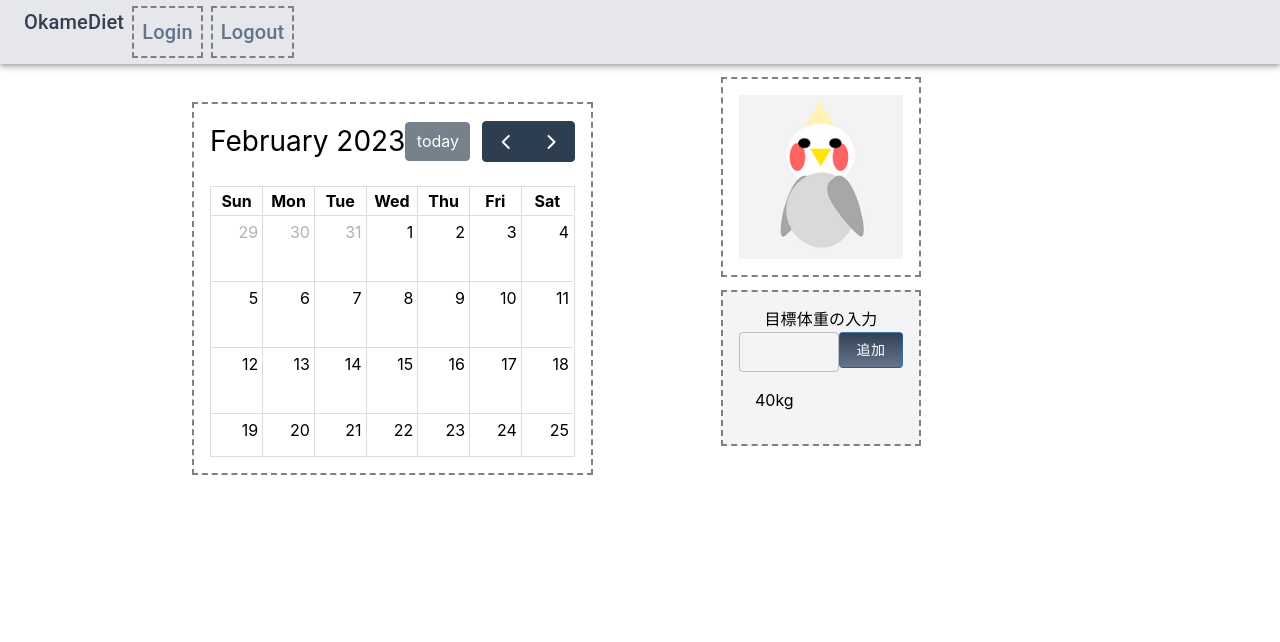
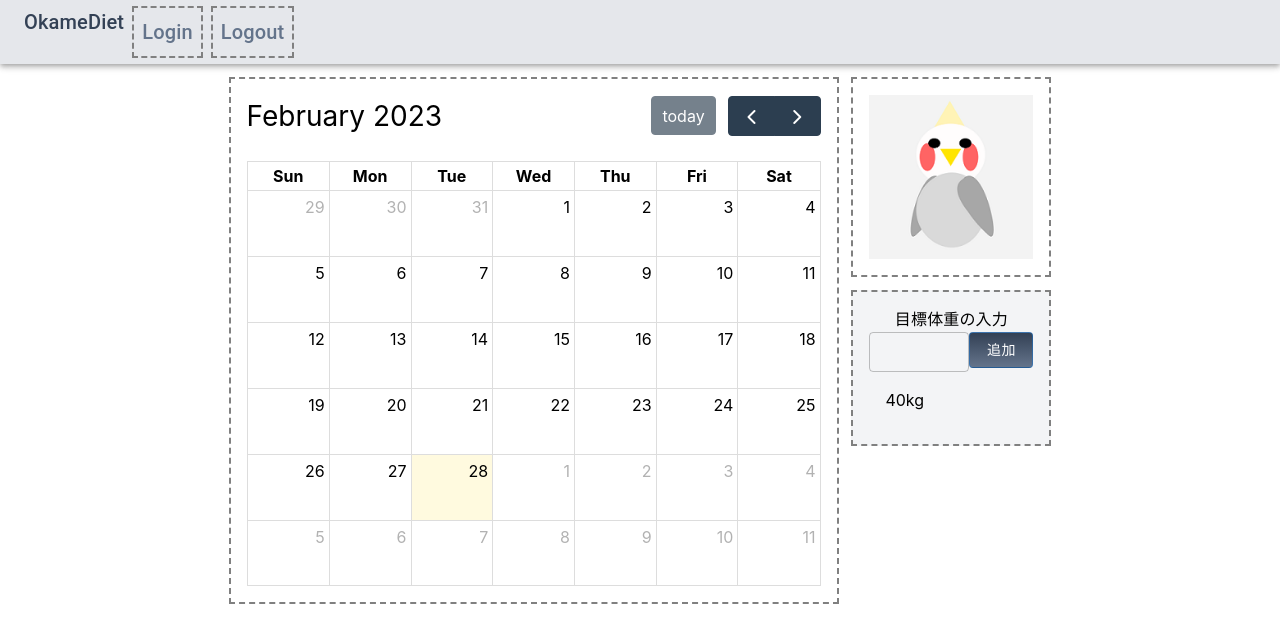
Before and after one commit to naka520/testsite, a React (Create React App) app: page / in a window 1280 px wide. Shown: the top 642 px of the page. Built offline with nearby package versions, Linux system fonts and the light colour scheme.

Commit message:
"fix PageLayout"

```diff
--- a/src/App.css
+++ b/src/App.css
@@ -11,7 +11,7 @@
 
 .yoko {
   display: flex;
-  padding-left: 10vw;
+  justify-content: center;
   padding-top: 1vw;
   width: 100vw;
   height: 100vh;
@@ -24,7 +24,7 @@
 }
 
 .side {
-  padding-left: 10vw;
+  padding-left: 1vw;
 }
 
 .mokuhyou {
@@ -38,8 +38,8 @@
 }
 
 .hiduke {
-  padding-top: 2vw;
-  padding-left: 5vw;
+  width: 610px;
+  /* height: 600px; */
 }
 
 .Appheader {
```
